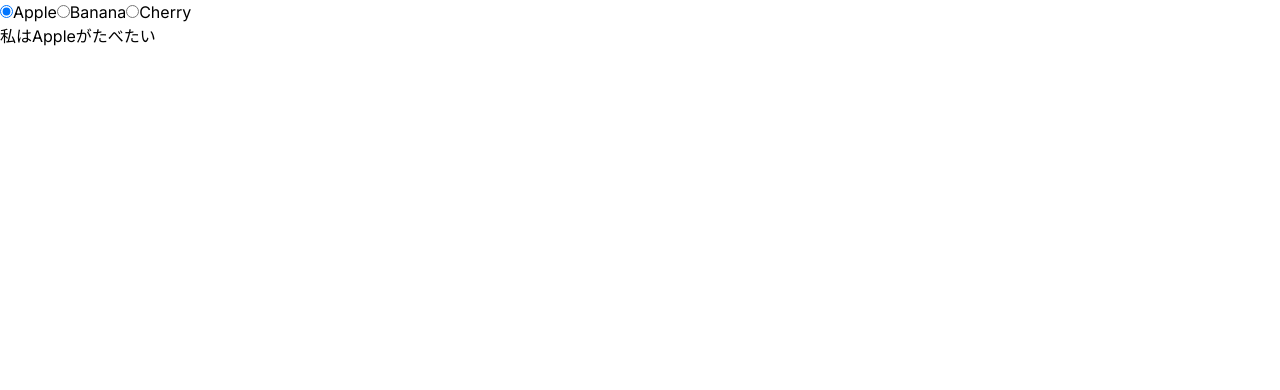
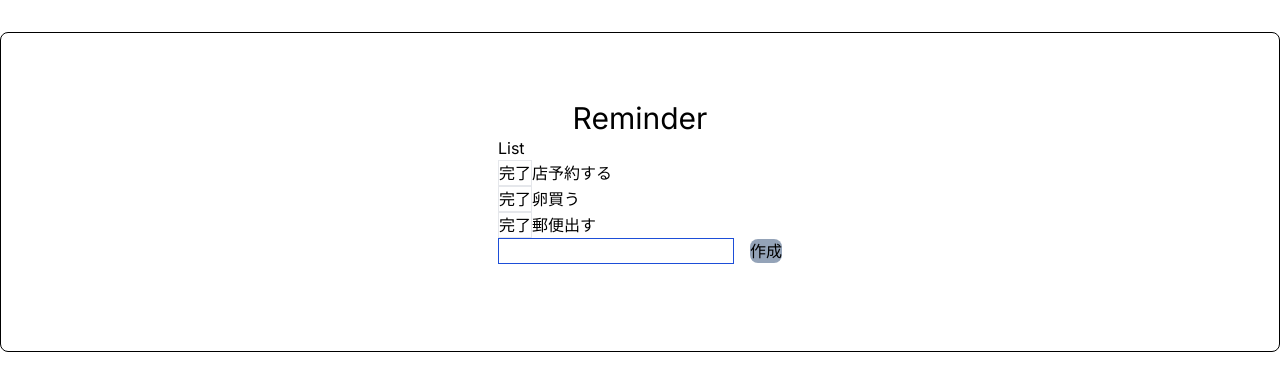
Before and after one commit to hiroyuki9614/study_memo, a Next.js app: page /udemy_test in a window 1280 px wide. Shown: the top 390 px of the page. Built offline with nearby package versions, Linux system fonts and the light colour scheme.

Commit message:
Udemy props

```diff
--- /dev/null
+++ b/src/app/component/ui/udemy-component/Form.tsx
@@ -0,0 +1,35 @@
+"use client"
+
+import { useState } from "react";
+
+const Form = () => {
+	const [enterdTodo, setEnterdTodo] = useState<string>("");
+	const addTodo = (e: any) => {
+		const inputVal = e.target.value;
+
+		const newTodo = {
+			id: Math.floor(Math.random() * 1e5),
+			content: inputVal,
+		};
+	}
+	return (
+		<div>
+			<form>
+				<label htmlFor="addTask"></label>
+				<input
+					type="text"
+					className="border border-blue-700"
+					value={enterdTodo}
+					onChange={(e) => setEnterdTodo(e.target.value)}
+					id="addTask"
+				/>
+				<button
+					className="ml-4 border-black rounded-lg bg-slate-400"
+					onClick={addTodo}
+				>作成</button>
+			</form>
+		</div>
+	)
+}
+
+export default Form;
--- /dev/null
+++ b/src/app/component/ui/udemy-component/List.tsx
@@ -0,0 +1,32 @@
+"use client"
+
+import React from 'react';
+
+// type ListProps = {
+// 	todos: Todo[];
+//   };
+  const List: React.FC<any> = ({ todos, deleteTodos }) => {
+	const complete = (id: number) => {
+		deleteTodos(id);
+	}
+	return (
+		<div>
+			<h2>List</h2>
+			{
+				todos.map((todo: any) => {
+					return (
+					<div key={todo.id}>
+						<button
+							onClick={() => complete(todo.id)}
+							className='border'
+						>完了</button>
+						<span>{todo.content}</span>
+					</div>
+				)
+				})
+			}
+		</div>
+	)
+}
+
+export default List;
--- /dev/null
+++ b/src/app/component/ui/udemy-component/ToDo.tsx
@@ -0,0 +1,39 @@
+import { useState } from "react";
+import Form from "./Form";
+import List from "./List";
+type Todo = {
+	id: number;
+	content: string;
+  };
+
+const Todo = () => {
+	const todosList = [
+		{
+			id: 1,
+			content: "店予約する",
+		},
+		{
+			id: 2,
+			content: "卵買う",
+		},
+		{
+			id: 3,
+			content: "郵便出す",
+		},
+	];
+	const [todos, setTodos] = useState<any>(todosList);
+	const deleteTodos = (id :number) => {
+		const newTodos = todos.filter((todo: any) => {
+			return todo.id !== id;
+		});
+		setTodos(newTodos);
+	}
+	return (
+		<div className="mb-5">
+			<List todos={todos} deleteTodos={deleteTodos} />
+			<Form />
+		</div>
+	)
+};
+
+export default Todo;
--- a/src/app/component/ui/udemy-component/list.tsx
+++ /dev/null
@@ -1,13 +0,0 @@
-const List = () => {
-	return (
-		<ul>
-			<li>item-1</li>
-			<li>item-2</li>
-			<li>item-3</li>
-			<li>item-4</li>
-			<li>item-5</li>
-		</ul>
-	)
-}
-
-export default List;
--- /dev/null
+++ b/src/app/test/page.jsx
@@ -0,0 +1,9 @@
+"use client"
+
+const jsTest = () => {
+	return (
+		<></>
+	);
+};
+
+export default jsTest;
--- a/src/app/udemy_test/page.tsx
+++ b/src/app/udemy_test/page.tsx
@@ -1,48 +1,21 @@
-import { useState } from "react";
+"use client"
+import ToDo from '../component/ui/udemy-component/ToDo'
+// import { Input } from "postcss";
+import React, { FormEvent, useState } from 'react';
 
-// POINT ラジオボタンの実装
-const Example = () => {
-  const [fruit, setFruit] = useState("Apple");
-  const onChange = (e) => setFruit(e.target.value);
+const ToDoApp = () => {
+	const [task, setTask] = useState<string>("");
+	let taskLists: string | any = [];
+	const pushTask = (e: any) => {
+		const inputVal = e.target.value;
+		const newTodo = taskLists.push(inputVal);
+	};
+	return (
+		<div className="flex flex-col items-center justify-center mt-8 min-h-80 border border-black rounded-lg">
+			<h1 className="text-3xl">Reminder</h1>
+			<ToDo />
+		</div>
+	)
+}
 
-  const RADIO_COLLECTION = ["Apple", "Banana", "Cherry"];
-
-  return (
-    <>
-      {RADIO_COLLECTION.map((value) => {
-        return (
-          <label key={value}>
-            <input
-              type="radio"
-              value={value}
-              checked={fruit === value}
-              onChange={onChange}
-            />
-            {value}
-          </label>
-        );
-      })}
-      {/* <label>
-        <input
-          type="radio"
-          value="Banana"
-          checked={fruit === "Banana"}
-          onChange={onChange}
-        />
-        Banana
-      </label>
-      <label>
-        <input
-          type="radio"
-          value="Cherry"
-          checked={fruit === "Cherry"}
-          onChange={onChange}
-        />
-        Cherry
-      </label> */}
-      <h3>私は{fruit}がたべたい</h3>
-    </>
-  );
-};
-
-export default Example;
+export default ToDoApp;
```
